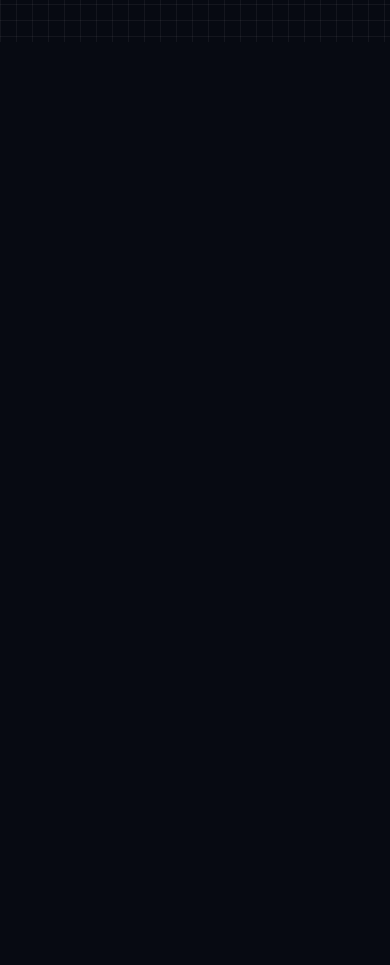
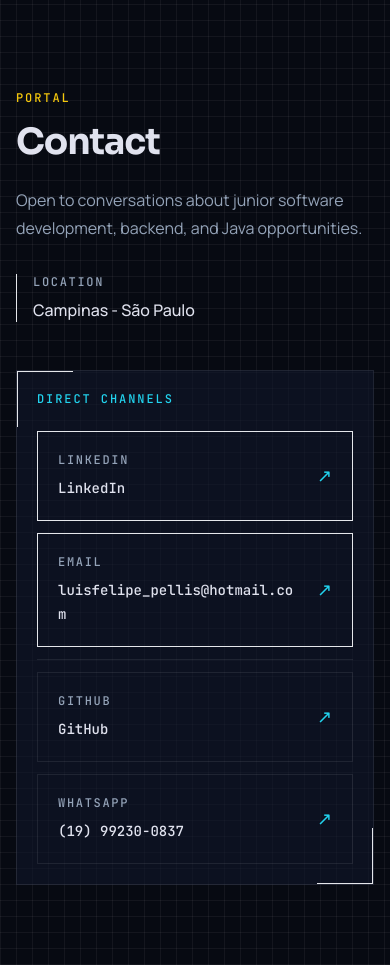
Before and after one commit to luispellis/nexus-portfolio, a Next.js app in the folder frontend/: page / in a window 390 px wide. Shown: the part 7260-8225 px from the top of the page. Before the commit the page ends 7302 px from the top, so only its background shows below. Built offline with nearby package versions, Linux system fonts and the light colour scheme.

Commit message:
feat: add portfolio contact section

```diff
--- a/frontend/src/app/page.tsx
+++ b/frontend/src/app/page.tsx
@@ -1,10 +1,10 @@
 import { Header } from "@/components/layout/Header";
 import { About } from "@/components/sections/About";
+import { Contact } from "@/components/sections/Contact";
 import { Experience } from "@/components/sections/Experience";
 import { Hero } from "@/components/sections/Hero";
 import { Projects } from "@/components/sections/Projects";
 import { Skills } from "@/components/sections/Skills";
-import { navigationItems } from "@/data/navigation";
 
 export default function Home() {
   return (
@@ -17,14 +17,7 @@ export default function Home() {
         <Skills />
         <Projects />
         <Experience />
-
-        {navigationItems.slice(5).map((item) => (
-          <span
-            className="block scroll-mt-20"
-            id={item.href.slice(1)}
-            key={item.href}
-          />
-        ))}
+        <Contact />
       </main>
     </>
   );
--- /dev/null
+++ b/frontend/src/components/sections/Contact.tsx
@@ -0,0 +1,105 @@
+import { SiteContainer } from "@/components/layout/SiteContainer";
+
+type ContactChannel = {
+  label: string;
+  value: string;
+  href: string;
+  external: boolean;
+  primary: boolean;
+};
+
+const contactChannels: readonly ContactChannel[] = [
+  {
+    label: "LinkedIn",
+    value: "LinkedIn",
+    href: "https://www.linkedin.com/in/luis-pellis/",
+    external: true,
+    primary: true,
+  },
+  {
+    label: "Email",
+    value: "luisfelipe_pellis@hotmail.com",
+    href: "mailto:luisfelipe_pellis@hotmail.com",
+    external: false,
+    primary: true,
+  },
+  {
+    label: "GitHub",
+    value: "GitHub",
+    href: "https://github.com/luispellis",
+    external: true,
+    primary: false,
+  },
+  {
+    label: "WhatsApp",
+    value: "(19) 99230-0837",
+    href: "https://wa.me/5519992300837",
+    external: true,
+    primary: false,
+  },
+];
+
+function ContactChannelLink({ channel }: { channel: ContactChannel }) {
+  const emphasisClass = channel.primary ? "border-cyan/35 bg-cyan/5" : "border-card bg-base/40";
+
+  return (
+    <a
+      className={`group flex min-w-0 items-center justify-between gap-4 border p-5 transition-colors hover:bg-cyan/10 focus-visible:outline focus-visible:outline-2 focus-visible:outline-offset-4 focus-visible:outline-cyan ${emphasisClass}`}
+      href={channel.href}
+      {...(channel.external ? { rel: "noreferrer", target: "_blank" } : {})}
+    >
+      <span className="min-w-0">
+        <span className="block font-mono text-xs font-medium uppercase tracking-[0.14em] text-muted">{channel.label}</span>
+        <span className="mt-2 block break-words font-mono text-sm font-medium leading-6 text-foreground">{channel.value}</span>
+      </span>
+      <span aria-hidden="true" className="shrink-0 font-mono text-lg text-cyan transition-transform group-hover:translate-x-1">
+        ↗
+      </span>
+    </a>
+  );
+}
+
+export function Contact() {
+  const primaryChannels = contactChannels.filter((channel) => channel.primary);
+  const secondaryChannels = contactChannels.filter((channel) => !channel.primary);
+
+  return (
+    <section className="relative min-h-[calc(100svh-5rem)] scroll-mt-20 pb-20 pt-12 sm:pb-24 sm:pt-16 lg:pb-28 lg:pt-20" id="contact" aria-labelledby="contact-title">
+      <div aria-hidden="true" className="absolute bottom-16 left-1/2 h-80 w-80 -translate-x-1/2 rounded-full bg-purple/10 blur-3xl" />
+      <SiteContainer className="relative">
+        <div className="grid gap-12 lg:grid-cols-12 lg:gap-16">
+          <header className="max-w-xl lg:col-span-4 lg:pt-8">
+            <p className="font-mono text-xs font-medium uppercase tracking-[0.16em] text-gold">PORTAL</p>
+            <h2 className="mt-4 font-display text-4xl font-bold tracking-[-0.03em] text-foreground sm:text-5xl" id="contact-title">
+              Contact
+            </h2>
+            <p className="mt-6 text-base leading-7 text-muted sm:text-lg">
+              Open to conversations about junior software development, backend, and Java opportunities.
+            </p>
+            <div className="mt-8 border-l border-purple/60 pl-4">
+              <p className="font-mono text-xs font-medium uppercase tracking-[0.14em] text-muted">Location</p>
+              <p className="mt-2 text-base font-medium text-foreground">Campinas - São Paulo</p>
+            </div>
+          </header>
+
+          <div className="relative min-w-0 border border-card bg-[color:var(--color-card-fill)] p-5 sm:p-8 lg:col-span-7 lg:col-start-6">
+            <div aria-hidden="true" className="absolute left-0 top-0 h-14 w-14 border-l border-t border-cyan/70" />
+            <div aria-hidden="true" className="absolute bottom-0 right-0 h-14 w-14 border-b border-r border-purple/70" />
+            <p className="font-mono text-xs font-medium uppercase tracking-[0.16em] text-cyan">Direct channels</p>
+
+            <div className="mt-6 grid min-w-0 gap-3 sm:grid-cols-[minmax(0,0.7fr)_minmax(0,1.3fr)]">
+              {primaryChannels.map((channel) => (
+                <ContactChannelLink channel={channel} key={channel.label} />
+              ))}
+            </div>
+            <div className="mt-3 grid min-w-0 gap-3 border-t border-card pt-3 sm:grid-cols-2">
+              {secondaryChannels.map((channel) => (
+                <ContactChannelLink channel={channel} key={channel.label} />
+              ))}
+            </div>
+          </div>
+        </div>
+      </SiteContainer>
+    </section>
+  );
+}
```
Also changed, not shown: 1 other file (tests, documents, lock files or other folders).
